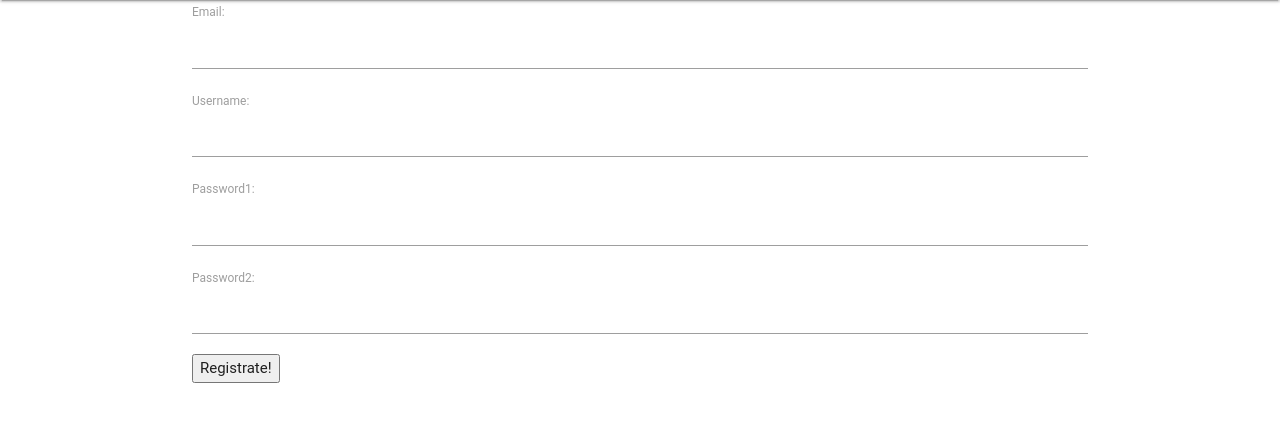
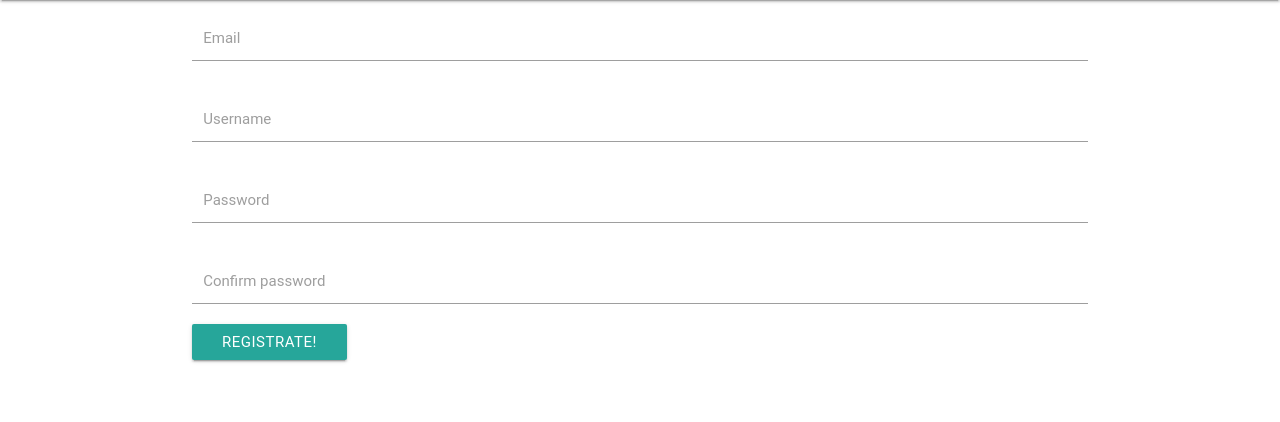
Before and after one commit to Sprow/Django_mountain, a Django app: page /accounts/registration/ in a window 1280 px wide. Shown: the part 64-486 px from the top of the page. Run offline with Django 3.2, Linux system fonts and the light colour scheme; some libraries are stand-ins or nearby versions; some web fonts are replaced.

Commit message:
castom pagination, like, registration form, small bugs fix

```diff
--- a/accounts/views.py
+++ b/accounts/views.py
@@ -54,8 +54,5 @@ def registerate_user(request):
                     user = User.objects.create_user(email=data.get("email"),
                                                     password=data.get("password1"),
                                                     username=data.get("username"))
-                    return HttpResponseRedirect(reverse("home"))
-                    # return render(request, 'registration.html', {"form": form})
-
-                # return HttpResponseRedirect('/accounts/home')
+                    return HttpResponseRedirect(reverse("login"))
     return render(request, 'registration.html', {"form": form})
--- a/templates/registration.html
+++ b/templates/registration.html
@@ -1,14 +1,50 @@
 {% extends "base.html" %}
 
+{#{% block content %}#}
+{#    <form class="col s12" action="{% url 'registration' %}" method="POST">#}
+{#        {% csrf_token %}#}
+{##}
+{#        {% for error in form.non_field_errors %}#}
+{#            {{ error|escape }}#}
+{#        {% endfor %}#}
+{##}
+{#        {{ form }}#}
+{#        <button type="submit">Registrate!</button>#}
+{#    </form>#}
+{#{% endblock content %}#}
+
 {% block content %}
-    <form action="{% url 'registration' %}" method="POST">
+    <form class="col s12" action="{% url 'registration' %}" method="POST">
         {% csrf_token %}
 
-        {% for error in form.non_field_errors %}
-            {{ error|escape }}
-        {% endfor %}
+        {% if form.email.errors %}
+            {{ form.email.errors }}
+        {% endif %}
+        <div class="input-field col s6">
+            <label for="{{ form.email.id_for_label }}">Email</label>
+            {{ form.email }}
+        </div>
 
-        {{ form }}
-        <button type="submit">Registrate!</button>
+        <div class="input-field col s6">
+            <label for="{{ form.username.id_for_label }}">Username</label>
+            {{ form.username }}
+        </div>
+
+        {% if form.password.errors %}
+            {{ form.password.errors }}
+        {% endif %}
+        <div class="input-field col s6">
+            <label for="{{ form.password.id_for_label }}">Password</label>
+            {{ form.password1 }}
+        </div>
+
+        {% if form.password.errors %}
+            {{ form.password.errors }}
+        {% endif %}
+        <div class="input-field col s6">
+            <label for="{{ form.password.id_for_label }}">Confirm password</label>
+            {{ form.password2 }}
+        </div>
+        <button type="submit" class="waves-effect waves-light btn">Registrate!</button>
     </form>
-{% endblock content %}
+{% endblock %}
```
